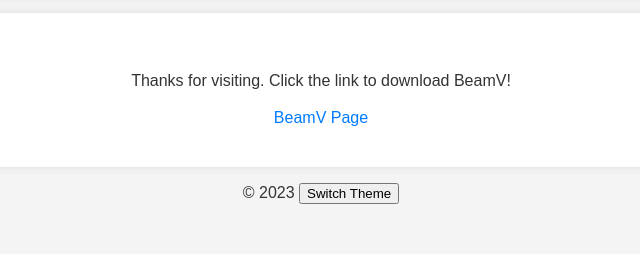
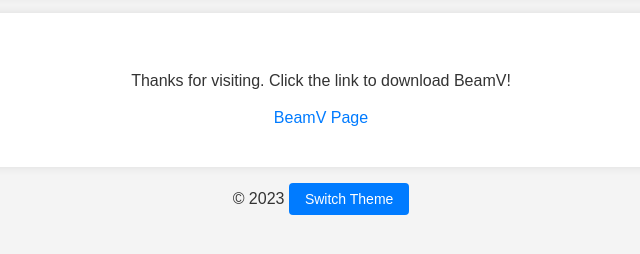
Before and after one commit to Blenux/Blenux.github.io, a plain HTML site: page modding.html in a window 1280 px wide. Shown: the part 154-408 px from the top of the page, without its empty margins (319-959 px from the left). Drawn offline with Linux system fonts and the light colour scheme.

Commit message:
fix theme button

```diff
--- a/modding.html
+++ b/modding.html
@@ -1,9 +1,20 @@
 <!DOCTYPE html>
 <html>
 <head>
-
-  <title>Modding</title>
+  <title>Blenux World</title>
   <link id="theme-style" rel="stylesheet" type="text/css">
+  <style>
+    .toggle-button {
+      display: inline-block;
+      padding: 8px 16px;
+      background-color: #007bff;
+      color: #ffffff;
+      border: none;
+      cursor: pointer;
+      font-size: 14px;
+      border-radius: 4px;
+    }
+  </style>
 </head>
 <body>
 	<header>
```
